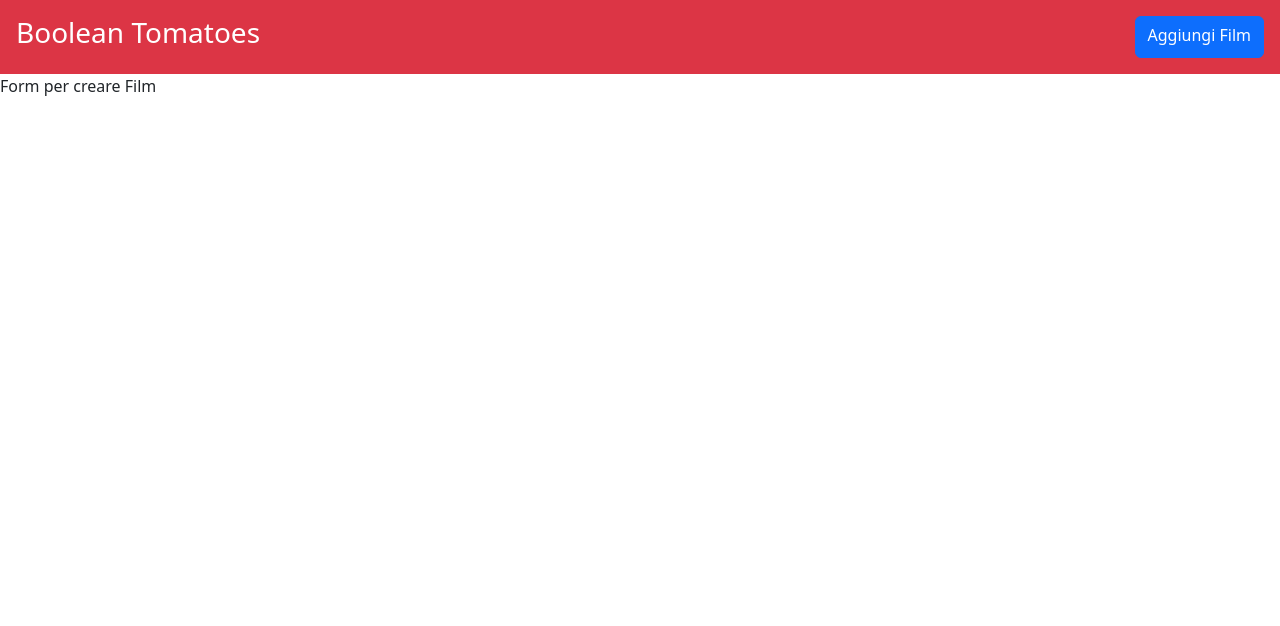
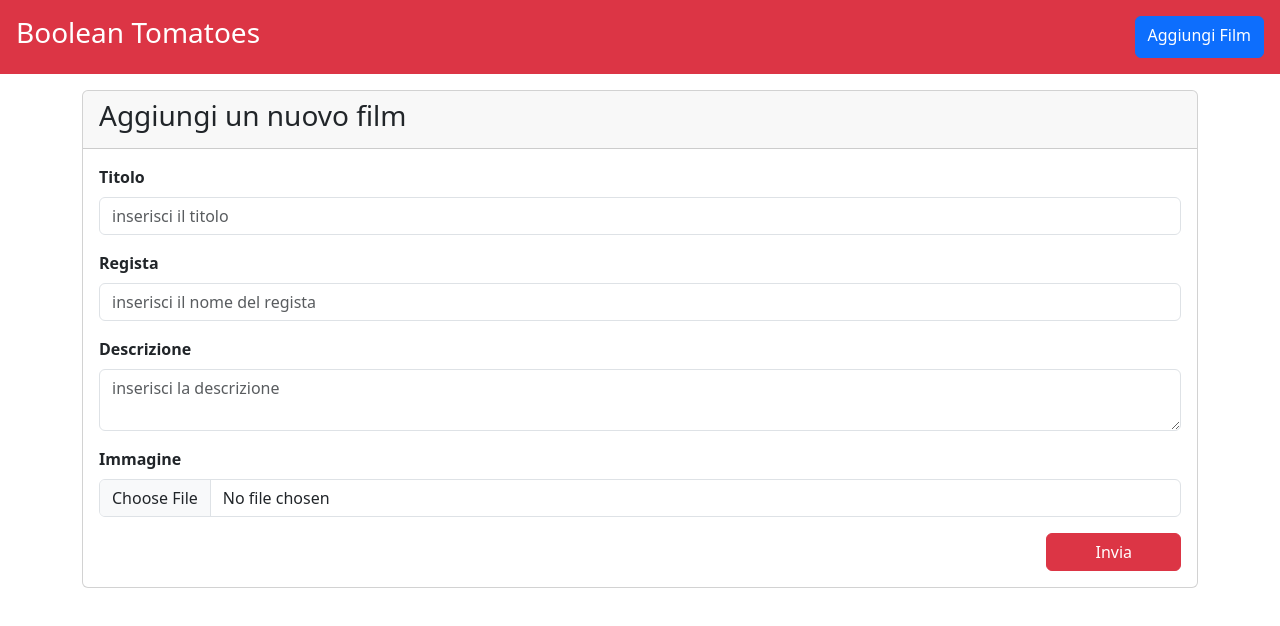
Before and after one commit to luciameneghin/webapp-react, a React (Vite) app: page /film/create in a window 1280 px wide. Shown: the top 626 px of the page. Built offline with nearby package versions, Linux system fonts and the light colour scheme; no server answers.

Commit message:
feat: added form structure

```diff
--- a/src/pages/CreateFilm.jsx
+++ b/src/pages/CreateFilm.jsx
@@ -1,8 +1,77 @@
+import { useState } from "react"
+
 
 const CreateFilm = () => {
+  const initialFormData = {
+    title: '',
+    director: '',
+    abstract: ''
+  }
+
+  const [formData, setFormData] = useState(initialFormData)
+
+  const handleSetValue = (e) => {
+    console.log(e.target);
+  }
   return (
-    <div>
-      Form per creare Film
+    <div className="container">
+      <div className="card my-3">
+        <header className="card-header">
+          <h3>Aggiungi un nuovo film</h3>
+        </header>
+
+        <section className="card-body">
+          <form action="#">
+            <div className="form-group mb-3">
+              <label className="mb-2"><strong>Titolo</strong></label>
+              <input
+                type="text"
+                className="form-control"
+                name='title'
+                placeholder="inserisci il titolo"
+                value={formData.title}
+                onChange={handleSetValue}
+              />
+            </div>
+            <div className="form-group mb-3">
+              <label className="mb-2"><strong>Regista</strong></label>
+              <input
+                type="text"
+                className="form-control"
+                name='director'
+                placeholder="inserisci il nome del regista"
+                value={formData.director}
+                onChange={handleSetValue}
+              />
+            </div>
+            <div className="form-group mb-3">
+              <label className="mb-2"><strong>Descrizione</strong></label>
+              <textarea
+                type="text"
+                className="form-control"
+                name='abstract'
+                placeholder="inserisci la descrizione"
+                value={formData.abstract}
+                onChange={handleSetValue}
+              />
+            </div>
+            <div className="form-group mb-3">
+              <label className="mb-2"><strong>Immagine</strong></label>
+              <input
+                type="file"
+                className="form-control"
+                name='image'
+                onChange={handleSetValue}
+              />
+            </div>
+
+            <div className="d-flex justify-content-end mt-3">
+              <button className="btn btn-danger px-5" type="submit">Invia</button>
+            </div>
+          </form>
+        </section>
+      </div>
+
     </div>
   )
 }
```
